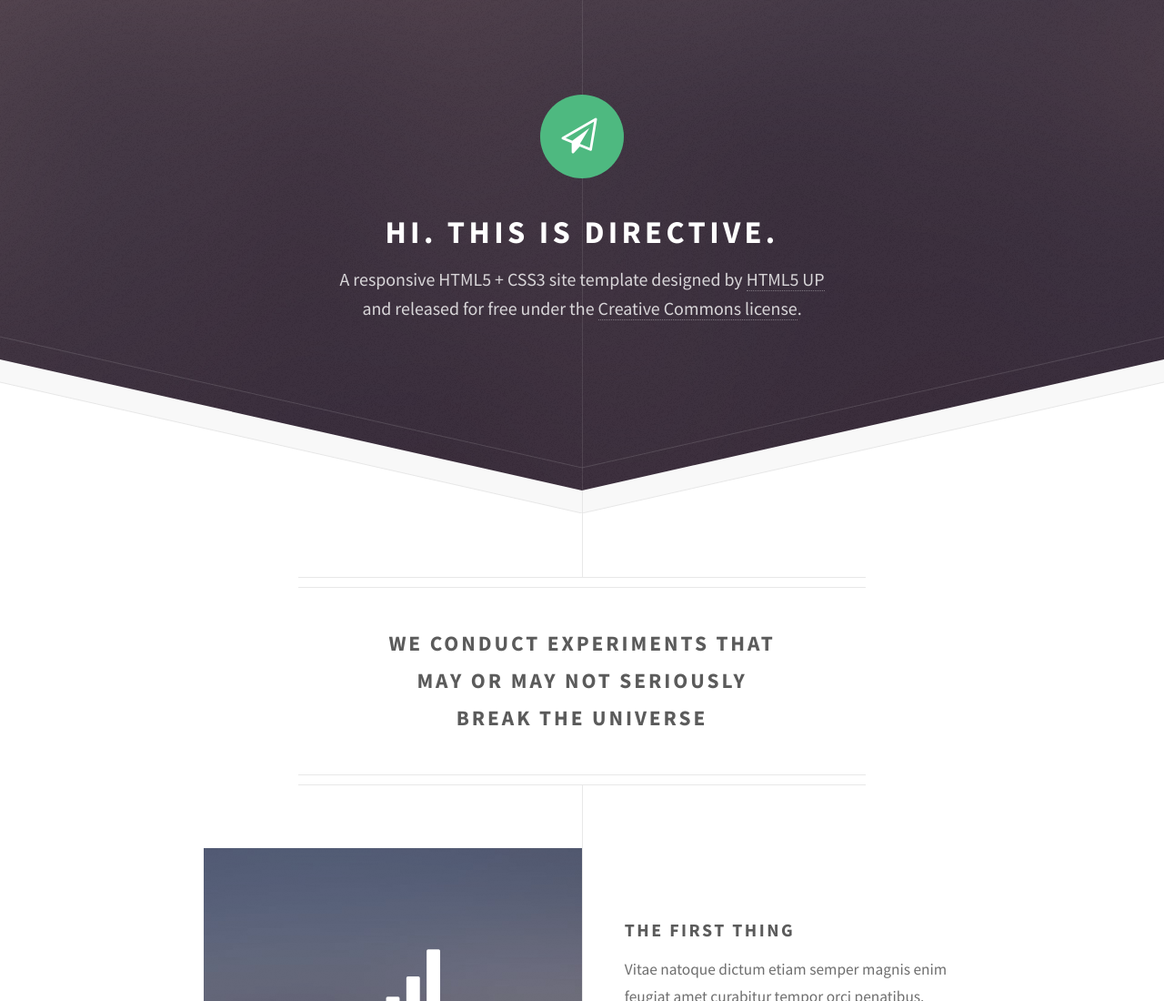
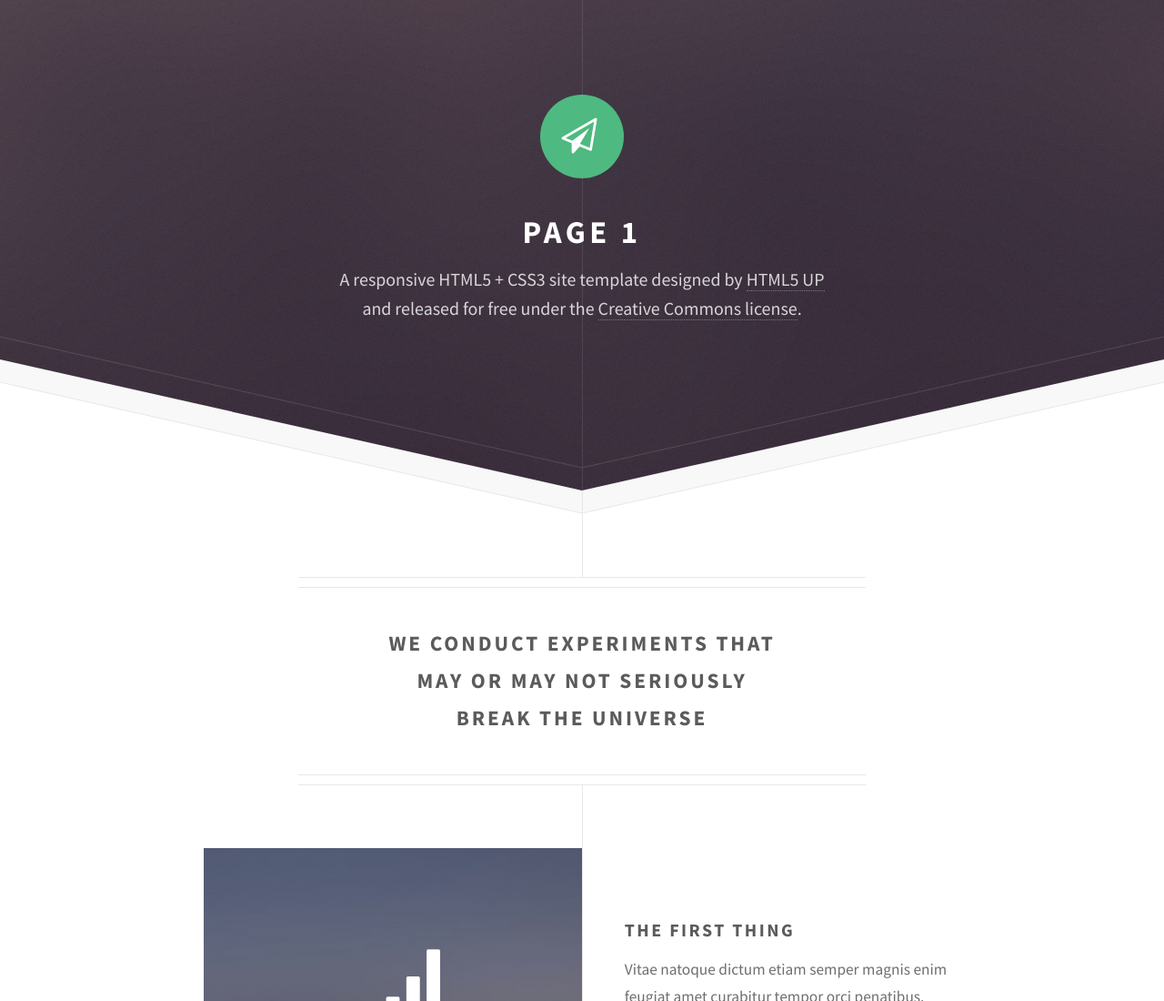
Before and after one commit to aivatestsite/aivatestsite.github.io, a plain HTML site: page page1.html in a window 1280 px wide. Shown: the top 1100 px of the page at 91% size. Drawn offline with Linux system fonts and the light colour scheme.

Commit message:
Update and rename page3.html to page1.html

```diff
--- a/page3.html
+++ b/page1.html
@@ -6,6 +6,7 @@
 -->
 <html>
 	<head>
+		<script src="https://aivalabs.com/cta/?identity=hEhDFozNJTUTsPlygVGklu1LXQYnj1oI85hgxvyRIeEyFfOuEQrDy"></script>
 		<title>Directive by HTML5 UP</title>
 		<meta charset="utf-8" />
 		<meta name="viewport" content="width=device-width, initial-scale=1" />
@@ -18,7 +19,7 @@
 		<!-- Header -->
 			<div id="header">
 				<span class="logo icon fa-paper-plane-o"></span>
-				<h1>Hi. This is Directive.</h1>
+				<h1>Page 1</h1>
 				<p>A responsive HTML5 + CSS3 site template designed by <a href="http://html5up.net">HTML5 UP</a>
 				<br />
 				and released for free under the <a href="http://html5up.net/license">Creative Commons license</a>.</p>
```
